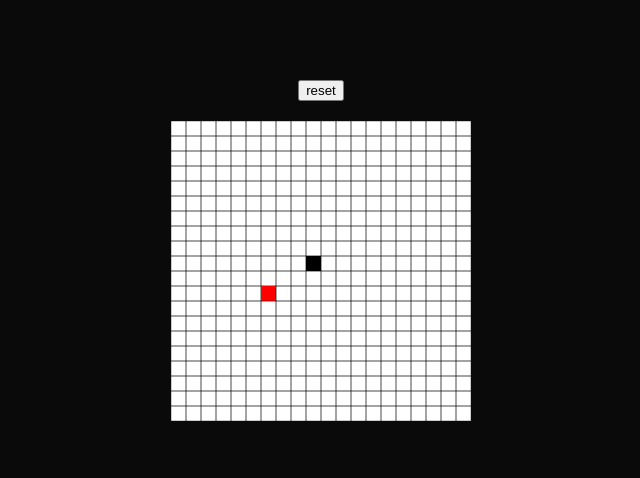
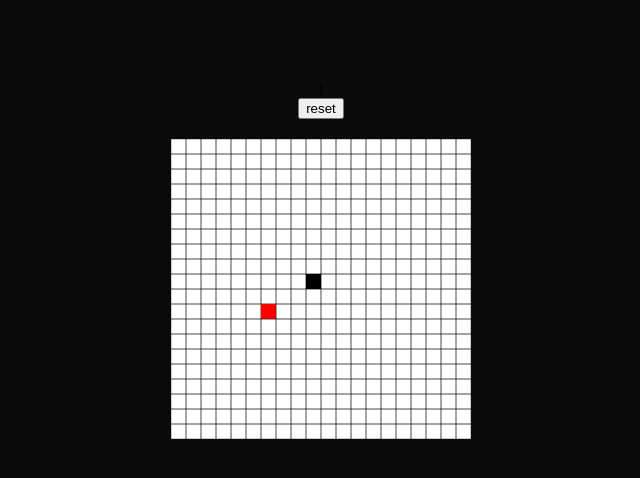
Before and after one commit to godbayd/ouro, a website: page dist/index.html in a window 1280 px wide. Shown: the whole page, without its empty margins (319-959 px from the left). Drawn offline with Linux system fonts and the light colour scheme.

Commit message:
added count property to Game class. moved top level utils into utils.js

```diff
--- a/dist/index.html
+++ b/dist/index.html
@@ -6,6 +6,7 @@
     <link rel="stylesheet" href="css/main.css">
 </head>
 <body>
+    <div id="count">1</div>
     <button id="reset" style="margin-bottom: 20px">reset</button>
     <canvas id="canv"></canvas>
 
@@ -13,5 +14,6 @@
     <script src="js/board.js"></script>
     <script src="js/game.js"></script>
     <script src="js/cell.js"></script>
+    <script src="js/utils.js"></script>
 </body>
 </html>
--- a/dist/js/board.js
+++ b/dist/js/board.js
@@ -1,4 +1,5 @@
 // TODO: make all internal methods private
+// TODO: (possible) add a ui class to handle DOM ops
 
 // state kept to track whether direction has been set within
 // step or not so that one direction chain per
--- a/dist/js/game.js
+++ b/dist/js/game.js
@@ -37,6 +37,7 @@ const Game = function(xCount, yCount) {
     this.snakeCoords = null
     this.appleCoords = null
     this.bodyCoordsStore = []
+    this.count = 1
 }
 
 
@@ -55,9 +56,11 @@ Game.prototype._eatApple = function() {
                     this.snakeCoords[1] === this.appleCoords[1]
     if (isEaten) {
         log(`*** eaten at: ${JSON.stringify(this.snakeCoords)}`)
+
         // add to snake body
         this.bodyCoordsStore.push([...this.snakeCoords])
         this.placeApple()
+        this.count++
     }
 }
 
--- a/dist/js/index.js
+++ b/dist/js/index.js
@@ -1,8 +1,4 @@
 console.clear()
-
-const log = console.log
-const select = x => document.querySelector(x)
-
 
 window.onload = e => {
     const G = new Game(20, 20)
@@ -12,8 +8,13 @@ window.onload = e => {
     B.init()
     B.paint(G.grid)
 
+    select('#count').innerText = G.count
+
     // unofficial
     select('#reset').onclick = () => {
+        // NOTE: this series of methods may do
+        // well consilidated into a single method
+        // for re use
         G.resetGameState()
         G.init()
         B.paint(G.grid)
--- /dev/null
+++ b/dist/js/utils.js
@@ -0,0 +1,2 @@
+const log = console.log
+const select = x => document.querySelector(x)
```
